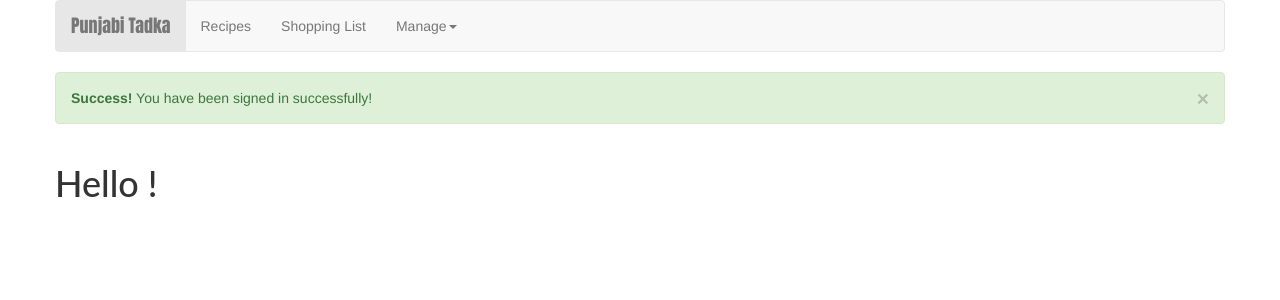
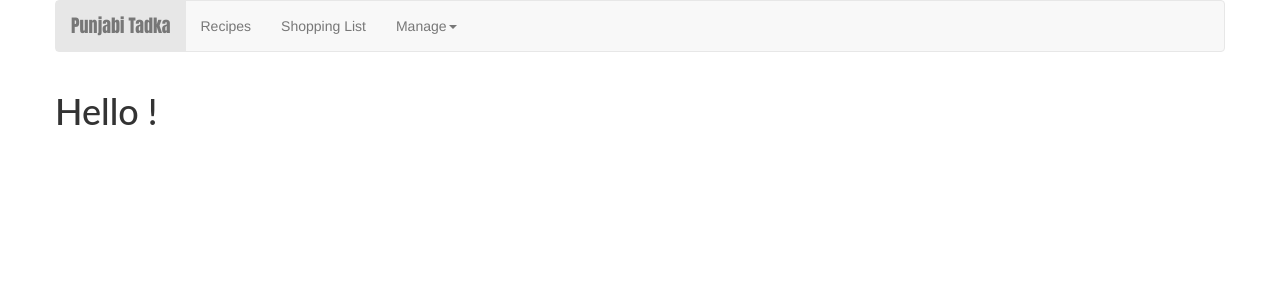
Before and after one commit to gurusharangupta/angular-test-gurusharan, an Angular app: page / in a window 1280 px wide. Shown: the top 300 px of the page. Built offline with nearby package versions, Linux system fonts and the light colour scheme.

Commit message:
4 files modified

```diff
--- a/src/app/header/header.component.html
+++ b/src/app/header/header.component.html
@@ -35,11 +35,12 @@
 </nav>
  </div>
 </div>
-<div class="row">
+<div class="row" *ngIf="status != ''">
 	<div class="col-xs-12">
-<div class="alert alert-success" role="alert" *ngIf="true">
-  <button type="button" class="close" data-dismiss="alert" aria-label="Close"><span aria-hidden="true">&times;</span></button>
-  <strong>Success!</strong> You have been signed in successfully!
+<div [className]="alertType" role="alert">
+  <button type="button" class="close" data-dismiss="alert" aria-label="Close"><span aria-hidden="true">&times;</span>
+  </button>
+  <strong>{{status}}!</strong> {{statusMessage}}
 </div>
   </div>
 </div>
--- a/src/app/header/header.component.ts
+++ b/src/app/header/header.component.ts
@@ -1,18 +1,32 @@
-import { Component, OnInit, Output } from '@angular/core';
+import { Component, OnInit, Output, OnDestroy } from '@angular/core';
 
 import { DataStorageService } from '../shared/data-storage.service';
+import { AlertService } from '../shared/alert.service';
+import { Subscription } from 'rxjs';
 
 @Component({
   selector: 'app-header',
   templateUrl: './header.component.html',
   styleUrls: ['./header.component.css']
 })
-export class HeaderComponent implements OnInit {
+export class HeaderComponent implements OnInit, OnDestroy {
   selectedPage = 'Recipe';
-
-  constructor(private dataStorgeService: DataStorageService) { }
+  statusMessage: string = '';
+  status: string = '';
+  alertType: string = 'alert ';
+  subscription: Subscription
+  constructor(private dataStorgeService: DataStorageService, private alertService: AlertService) {
+    this.subscription = this.alertService.showAlert.subscribe(
+      (alert) => {
+        this.statusMessage = alert.message;
+        this.status = alert.status;
+        this.alertType += 'alert-info alert-dismissible fade in';
+      }
+    );
+   }
 
   ngOnInit() {
+
   }
 
   onRecipeClick() {
@@ -29,14 +43,17 @@ export class HeaderComponent implements OnInit {
     this.dataStorgeService.storeRecipes();
   }
 
-  fetchRecipe(){
+  fetchRecipe() {
     this.dataStorgeService.fetchRecipes().subscribe();
 
   }
 
-   resetRecipe(){
+  resetRecipe() {
     this.dataStorgeService.resetRecipes().subscribe();
 
+  }
+  ngOnDestroy(){
+    this.subscription.unsubscribe();
   }
 
 
--- a/src/app/shared/alert.service.ts
+++ b/src/app/shared/alert.service.ts
@@ -1,13 +1,15 @@
 import { Injectable } from '@angular/core';
+import { Subject } from 'rxjs';
 
 @Injectable()
 export class AlertService {
 
-message:string;
-status: string;
+   public showAlert = new Subject<{status:string, message: string}>();
   constructor() { }
 
-  setAlert(status: string, message: string){
-this.message
+  setAlert(status: string, message: string) {
+    const alert = {status, message};
+    this.showAlert.next(alert);
+
   }
 }
--- a/src/app/shared/data-storage.service.ts
+++ b/src/app/shared/data-storage.service.ts
@@ -4,16 +4,18 @@ import { HttpClient } from '@angular/common/http';
 import { RecipeService } from '../recipe/recipe.service';
 import { Recipe } from '../recipe/recipe.model';
 import { map, tap } from 'rxjs/operators';
+import { AlertService } from './alert.service';
 
 @Injectable()
 export class DataStorageService {
 
-  constructor(private http: HttpClient, private recipeService: RecipeService) { }
+  constructor(private http: HttpClient, private recipeService: RecipeService, private alertService: AlertService) { }
 
   storeRecipes() {
     const recipes: Recipe[] = this.recipeService.getRecipes();
     this.http.put('https://test-backend-8118b.firebaseio.com/recipes.json', recipes).subscribe(
       (response => {
+        this.alertService.setAlert('danger','Your Data has been stored');
         console.log('Store Recipe: ' + JSON.stringify(response));
       })
     );
```
